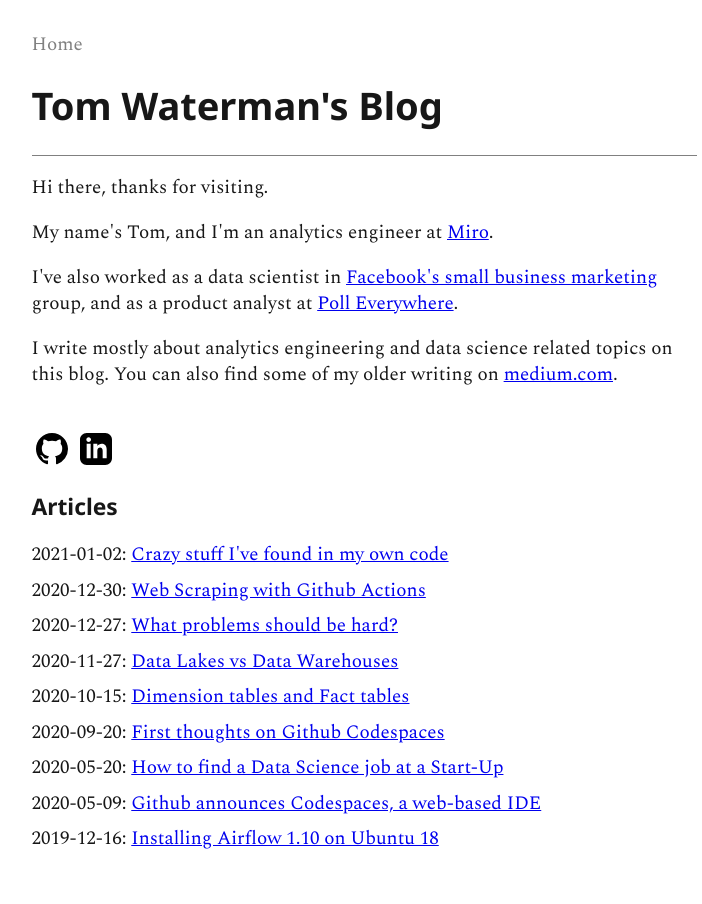
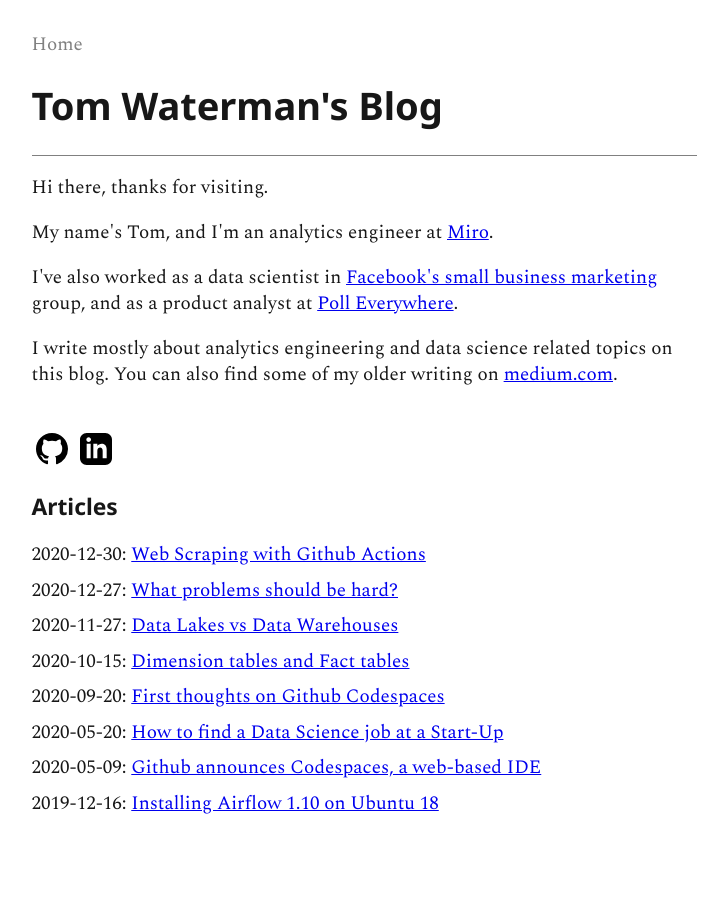
Before and after one commit to tjwaterman99/tjwaterman99, an MkDocs documentation site: the page built from docs/index.md, in a window 1280 px wide. Shown: the whole page, without its empty margins (276-978 px from the left). Built offline with MkDocs 1.6.1, drawn with Linux system fonts in a browser that asks for light colours.

Commit message:
Remove last article

```diff
--- a/mkdocs.yml
+++ b/mkdocs.yml
@@ -14,7 +14,7 @@ nav:
     # - 'what-is-an-analytics-engineer.md'
     # - 'ci-cd-with-snowflake-and-dbt.md'
     # - 'giving-feedback-is-hard.md'
-    - 'crazy-things-I-found-in-my-code.md'
+    # - 'crazy-things-I-found-in-my-code.md'
     - 'web-scraping-with-github-actions.md'
     - 'what-problems-should-be-hard.md'
     - 'data-lakes-vs-data-warehouses.md'
```
